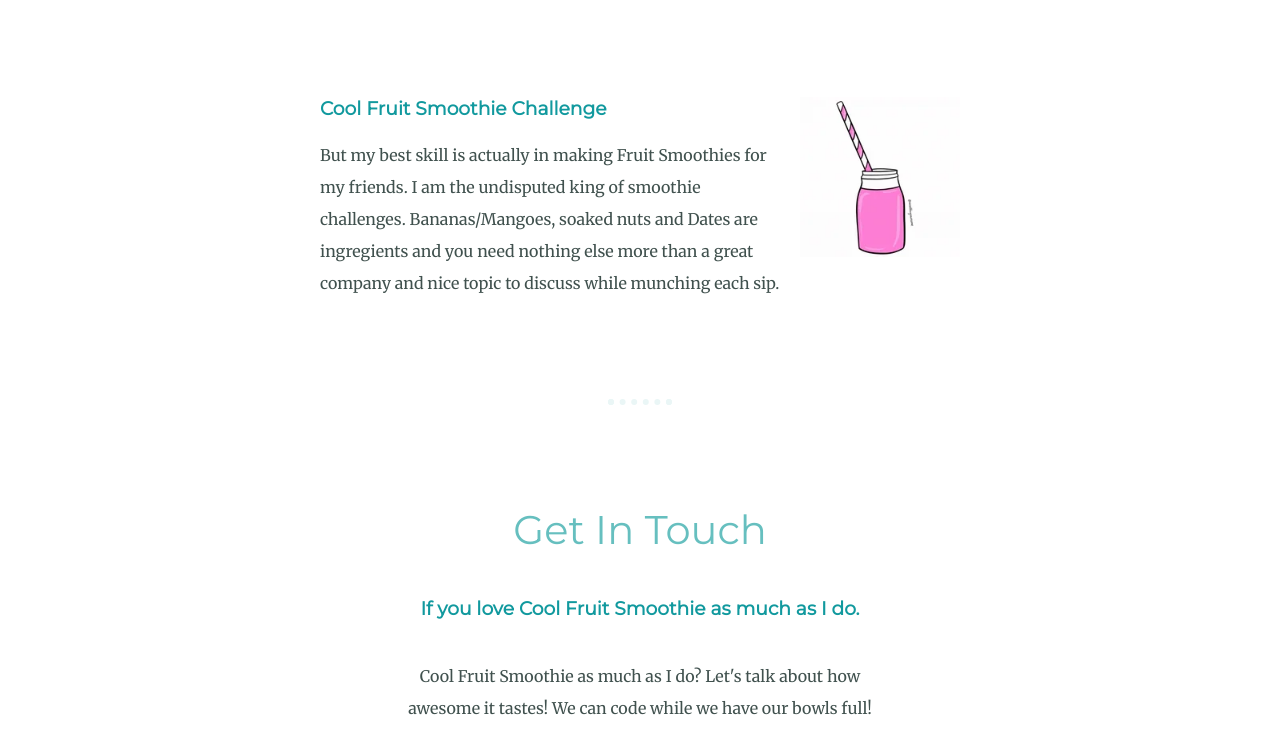
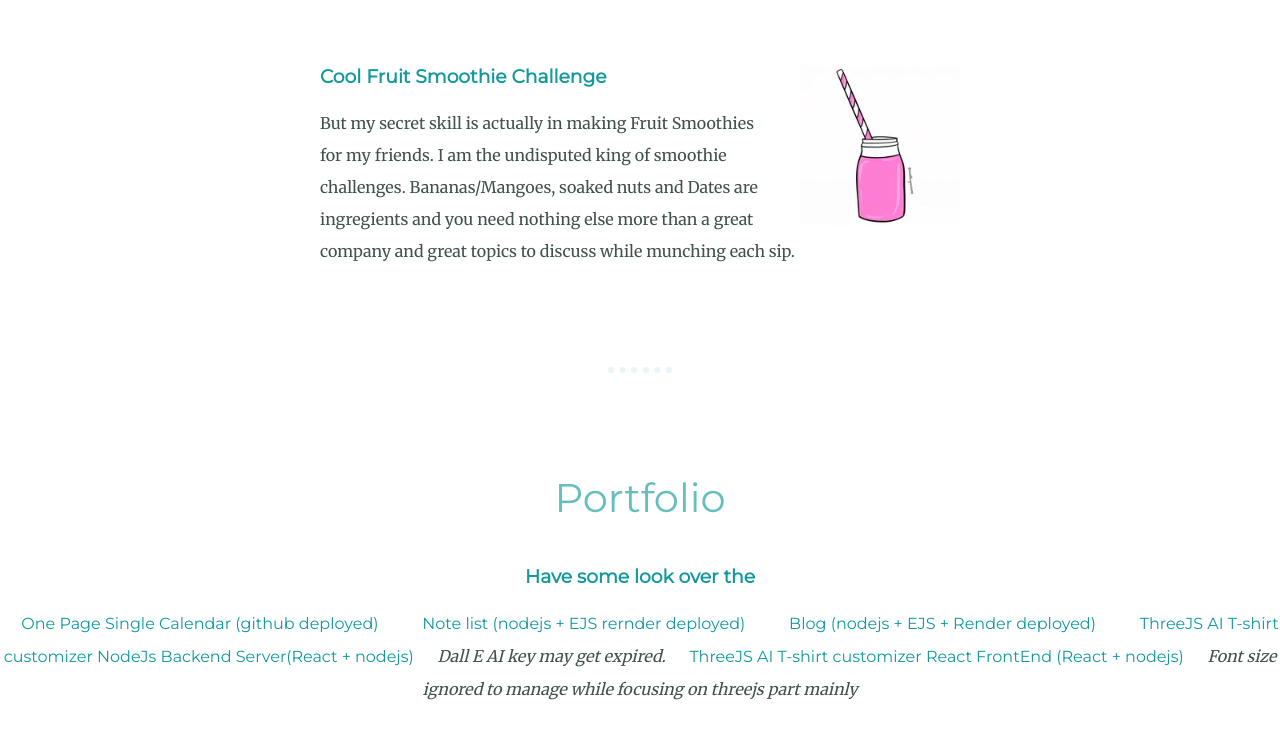
Before and after one commit to dhirajtek13/personal_website, a plain HTML site: page index.html in a window 1280 px wide. Shown: the part 1849-2584 px from the top of the page. Drawn offline with Linux system fonts and the light colour scheme.

Commit message:
Update index.html

```diff
--- a/index.html
+++ b/index.html
@@ -24,7 +24,7 @@
     <div class="profile">
       <img src="images/dhiraj-passport.jpg" alt="dhiraj-profile-img">
       <h2>Hello.</h2>
-      <p class="intro">I am an MERN and PHP Web Developer. I love the way new technologies works. I ❤️ home made satvik coffee and experimenting in Kitchen</p>
+      <p class="intro">I am an Full stack Developer. I love the way new technologies works.</p>
     </div>
     <hr>
     <div class="skills">
@@ -40,11 +40,28 @@
         <img class="chilli-img" src="images/smoothie.webp" alt="smoothie-img">
 
         <h3>Cool Fruit Smoothie Challenge</h3>
-        <p>But my best skill is actually in making Fruit Smoothies for my friends. I am the undisputed king of smoothie challenges. Bananas/Mangoes, soaked nuts and Dates are ingregients and you need nothing else more than a great company and nice topic to discuss while munching each sip.</p>
+        <p>But my secret skill is actually in making Fruit Smoothies for my friends. I am the undisputed king of smoothie challenges. Bananas/Mangoes, soaked nuts and Dates are ingregients and you need nothing else more than a great company and great topics to discuss while munching each sip.</p>
 
       </div>
     </div>
     <hr>
+
+	<div class="contact-me">
+      <h2>Portfolio</h2>
+      <h3>Have some look over the </h3>
+		<p>
+			<a href="https://dhirajtek13.github.io/calone/">One Page Single Calendar (github deployed)</a>
+			<a href="https://todolist-035j.onrender.com/">Note list (nodejs + EJS rernder deployed)</a>
+			<a href="https://blog-l5kz.onrender.com/">Blog (nodejs + EJS + Render deployed)</a>
+      <a href="https://threejs-ai-7w66.onrender.com/">ThreeJS AI T-shirt customizer NodeJs Backend Server(React + nodejs)</a>
+      <em>Dall E AI key may get expired.</em>
+      <a href="http://threejs.hindileads.com/">ThreeJS AI T-shirt customizer React FrontEnd (React + nodejs)</a>
+      <em>Font size ignored to manage while focusing on threejs part mainly</em>
+
+		</p>
+
+
+    </div>
     <div class="contact-me">
       <h2>Get In Touch</h2>
       <h3>If you love Cool Fruit Smoothie as much as I do.</h3>
@@ -59,7 +76,7 @@
     <!-- <a class="footer-link" href="https://twitter.com/yu_angela">Twitter</a> -->
     <a class="footer-link" href="certificates.html">Certificates</a>
     <a class="footer-link" href="https://hindileads.com/">Website</a>
-    <p class="copyright">© 2018 Dhiraj Tekade @ dhirajtekade Hindileads.com </p>
+    <p class="copyright">© 2023 Dhiraj Tekade @ dhirajtekade Hindileads.com </p>
   </div>
 </body>
 
```
